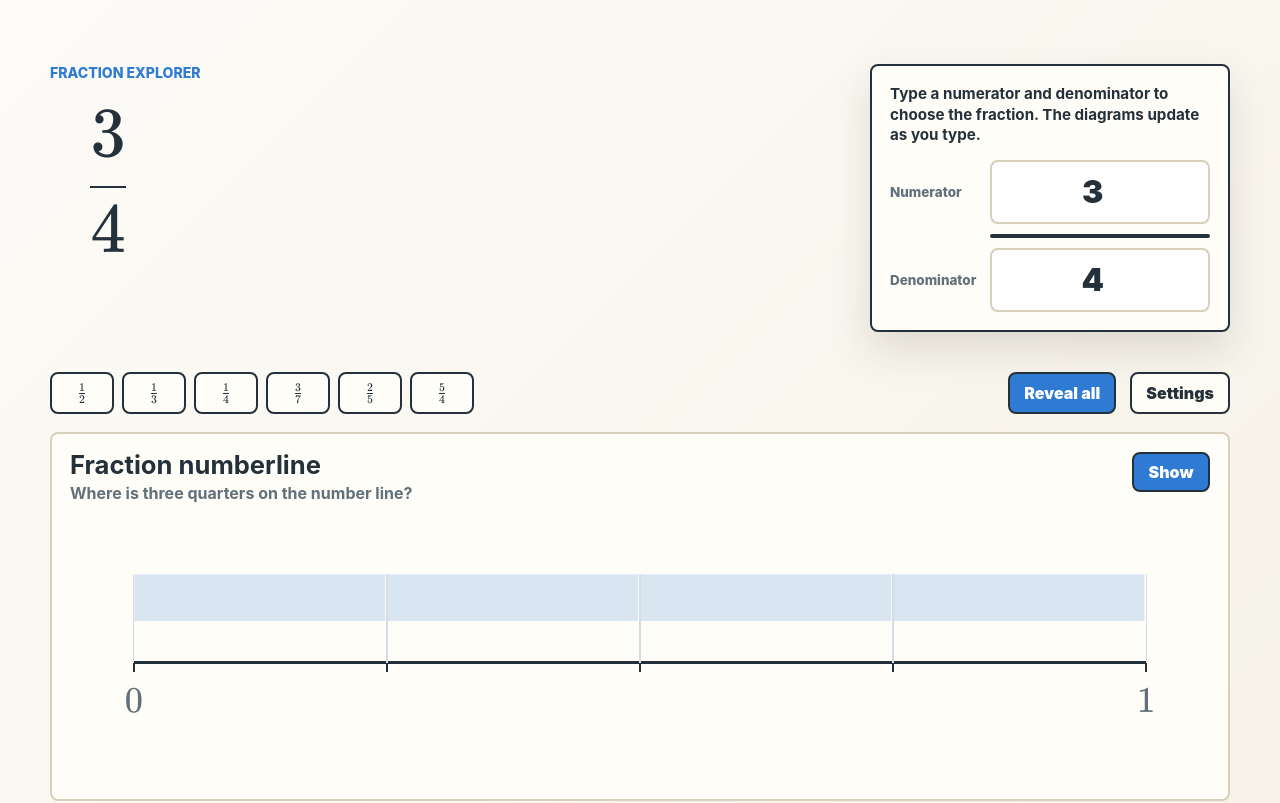
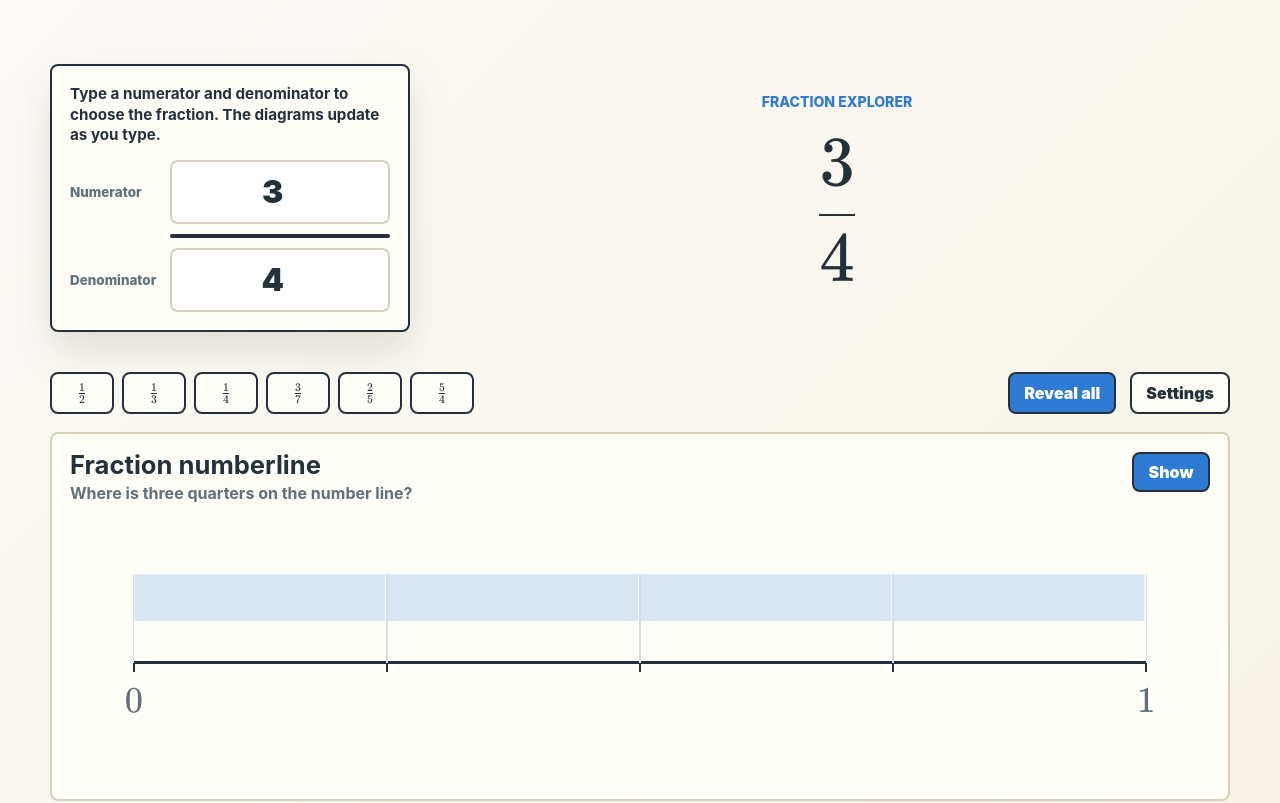
Before and after one commit to RupertLinacre/fraction_vis, a website built with Vite: page index.html in a window 1280 px wide. Shown: the top 803 px of the page. Built offline with nearby package versions, Linux system fonts and the light colour scheme.

Commit message:
feat: reorganize intro layout and enhance hero section styling for improved presentation

```diff
--- a/src/main.js
+++ b/src/main.js
@@ -1072,13 +1072,6 @@ function render() {
     <main>
       <section class="workspace" aria-labelledby="app-title">
         <div class="intro">
-          <div>
-            <p class="eyebrow">Fraction Explorer</p>
-            <h1 id="app-title" aria-label="${numerator} over ${denominator}">
-              <span class="hero-fraction">${mathFraction(numerator, denominator, true)}</span>
-            </h1>
-          </div>
-
           <form class="fraction-card" aria-label="Choose a fraction" aria-describedby="fraction-help">
             <p class="fraction-card-help" id="fraction-help">
               Type a numerator and denominator to choose the fraction. The diagrams update as you type.
@@ -1093,6 +1086,13 @@ function render() {
               <input id="denominator" type="number" min="1" max="24" value="${denominator}" inputmode="numeric" aria-describedby="fraction-help" />
             </div>
           </form>
+
+          <div class="hero-wrap">
+            <p class="eyebrow">Fraction Explorer</p>
+            <h1 id="app-title" aria-label="${numerator} over ${denominator}">
+              <span class="hero-fraction">${mathFraction(numerator, denominator, true)}</span>
+            </h1>
+          </div>
         </div>
 
         <div class="practice-bar">
--- a/src/styles.css
+++ b/src/styles.css
@@ -48,9 +48,9 @@ main {
 
 .intro {
   display: grid;
-  grid-template-columns: minmax(0, 1fr) minmax(280px, 360px);
+  grid-template-columns: minmax(280px, 360px) minmax(0, 1fr);
   gap: clamp(20px, 3vw, 34px);
-  align-items: stretch;
+  align-items: center;
   margin-bottom: 20px;
   padding: clamp(12px, 2.5vw, 28px) 0 clamp(8px, 1.8vw, 20px);
 }
@@ -75,6 +75,12 @@ h1 {
   font-size: clamp(2.2rem, 6.5vw, 4.4rem);
   line-height: 1;
   letter-spacing: 0;
+}
+
+.hero-wrap {
+  display: grid;
+  justify-items: center;
+  text-align: center;
 }
 
 .hero-fraction {
```
